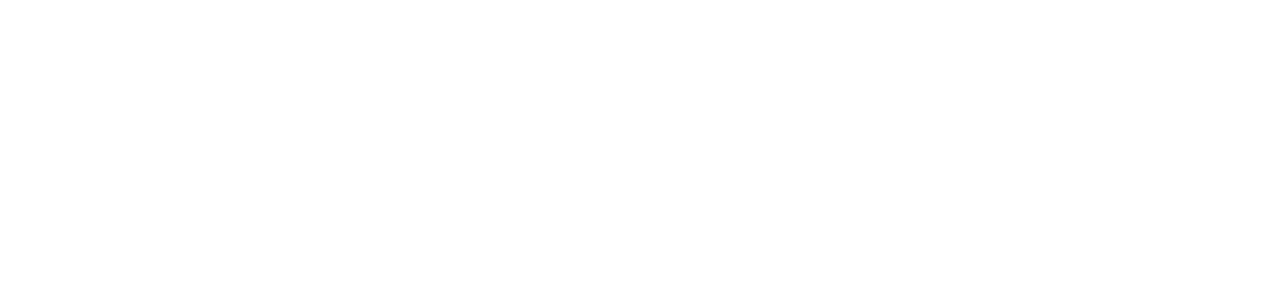
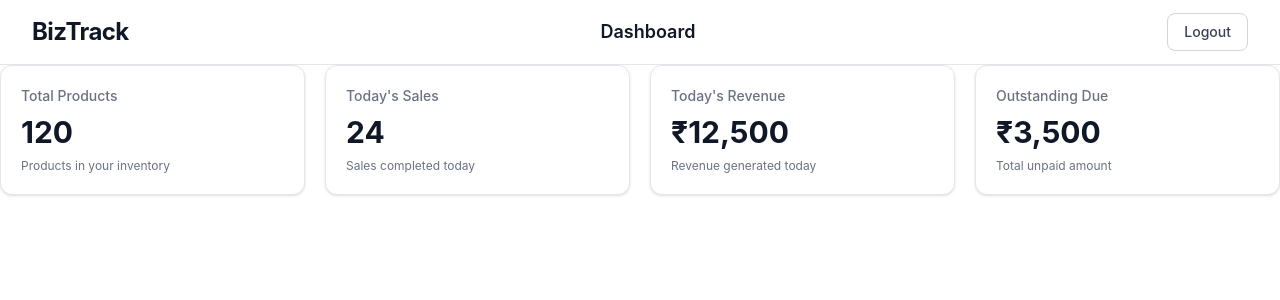
Before and after one commit to developer-abu/BizTrack, a React (Vite) app in the folder client/: page /dashboard in a window 1280 px wide. Before the commit this address had no page. Shown: the top 300 px of the page. Built offline with nearby package versions, Linux system fonts and the light colour scheme.

Commit message:
dashbord designing started

```diff
--- a/client/src/App.jsx
+++ b/client/src/App.jsx
@@ -3,14 +3,16 @@
 import Home from './pages/Home'
 import Register from './pages/Register'
 import Login from './pages/Login'
+import Dashboard from './pages/Dashboard'
 
 const App = () => {
   return (
    <BrowserRouter>
    <Routes>
     <Route path="/" element={<Home/>}/>
-    <Route path="register" element={<Register/>}/>
-    <Route path="login" element={<Login/>}/>
+    <Route path="/register" element={<Register/>}/>
+    <Route path="/login" element={<Login/>}/>
+    <Route path="/dashboard" element={<Dashboard/>}/>
    </Routes>
    </BrowserRouter>
   )
--- /dev/null
+++ b/client/src/components/dashboard/DashboardHeader.jsx
@@ -0,0 +1,38 @@
+import React from "react";
+import { Link } from "react-router-dom";
+
+const DashboardHeader = () => {
+  return (
+    // Dashboard header
+    <header className="border-b border-gray-200 bg-white">
+      <div className="mx-auto flex h-16 max-w-7xl items-center justify-between px-4 sm:px-6 lg:px-8">
+
+        {/* Brand */}
+        <Link
+          to="/dashboard"
+          className="text-2xl font-bold tracking-tight text-gray-900"
+        >
+          BizTrack
+        </Link>
+
+        {/* Dashboard title */}
+        <div className="hidden sm:block">
+          <h1 className="text-lg font-semibold text-gray-900">
+            Dashboard
+          </h1>
+        </div>
+
+        {/* Logout button */}
+        <button
+          type="button"
+          className="rounded-lg border border-gray-300 px-4 py-2 text-sm font-medium text-gray-700 transition-colors hover:bg-gray-50"
+        >
+          Logout
+        </button>
+
+      </div>
+    </header>
+  );
+};
+
+export default DashboardHeader;
--- /dev/null
+++ b/client/src/components/dashboard/DashboardPage.jsx
@@ -0,0 +1,46 @@
+import React from "react";
+import StateCard from "./StateCard";
+
+
+const DashboardStats = () => {
+  // Static dashboard data for now
+  // Later this data will come from the backend/database
+  const stats = [
+    {
+      title: "Total Products",
+      value: "120",
+      description: "Products in your inventory",
+    },
+    {
+      title: "Today's Sales",
+      value: "24",
+      description: "Sales completed today",
+    },
+    {
+      title: "Today's Revenue",
+      value: "₹12,500",
+      description: "Revenue generated today",
+    },
+    {
+      title: "Outstanding Due",
+      value: "₹3,500",
+      description: "Total unpaid amount",
+    },
+  ];
+
+  return (
+    // Dashboard statistics section
+    <section className="grid grid-cols-1 gap-5 sm:grid-cols-2 lg:grid-cols-4">
+      {stats.map((stat) => (
+        <StateCard
+          key={stat.title}
+          title={stat.title}
+          value={stat.value}
+          description={stat.description}
+        />
+      ))}
+    </section>
+  );
+};
+
+export default DashboardStats;
--- /dev/null
+++ b/client/src/components/dashboard/StateCard.jsx
@@ -0,0 +1,29 @@
+import React from "react";
+
+const StateCard = ({ title, value, description }) => {
+  return (
+    // Single dashboard statistic card
+    <div className="rounded-xl border border-gray-200 bg-white p-5 shadow-sm">
+
+      {/* Stat title */}
+      <p className="text-sm font-medium text-gray-500">
+        {title}
+      </p>
+
+      {/* Stat value */}
+      <h2 className="mt-2 text-2xl font-bold text-gray-900 sm:text-3xl">
+        {value}
+      </h2>
+
+      {/* Optional description */}
+      {description && (
+        <p className="mt-2 text-xs text-gray-500">
+          {description}
+        </p>
+      )}
+
+    </div>
+  );
+};
+
+export default StateCard;
--- /dev/null
+++ b/client/src/pages/Dashboard.jsx
@@ -0,0 +1,14 @@
+import React from 'react'
+import DashboardHeader from '../components/dashboard/DashboardHeader'
+import DashboardStats from '../components/dashboard/DashboardPage'
+
+const Dashboard = () => {
+  return (
+    <div>
+      <DashboardHeader/>
+      <DashboardStats/>
+    </div>
+  )
+}
+
+export default Dashboard
```
